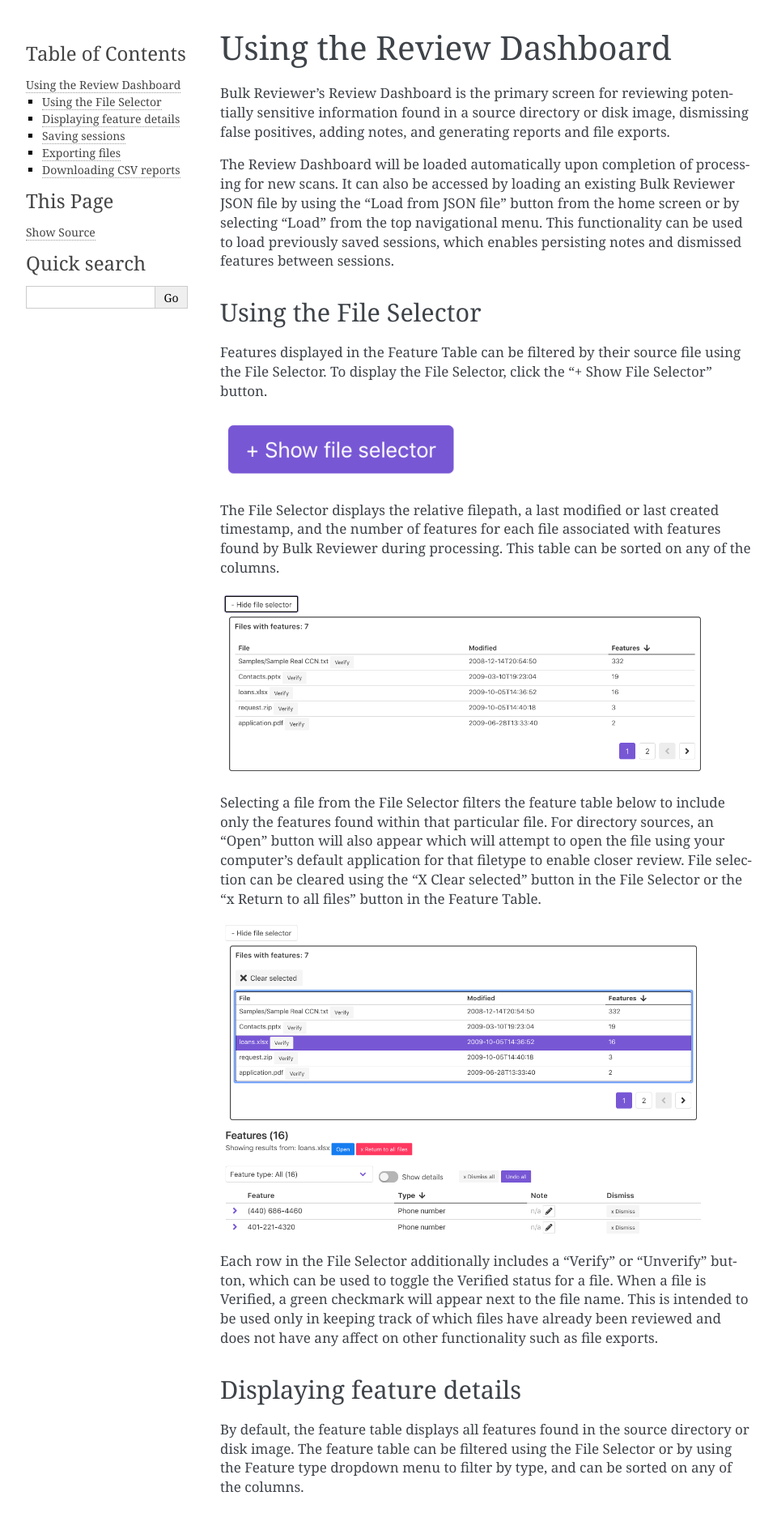
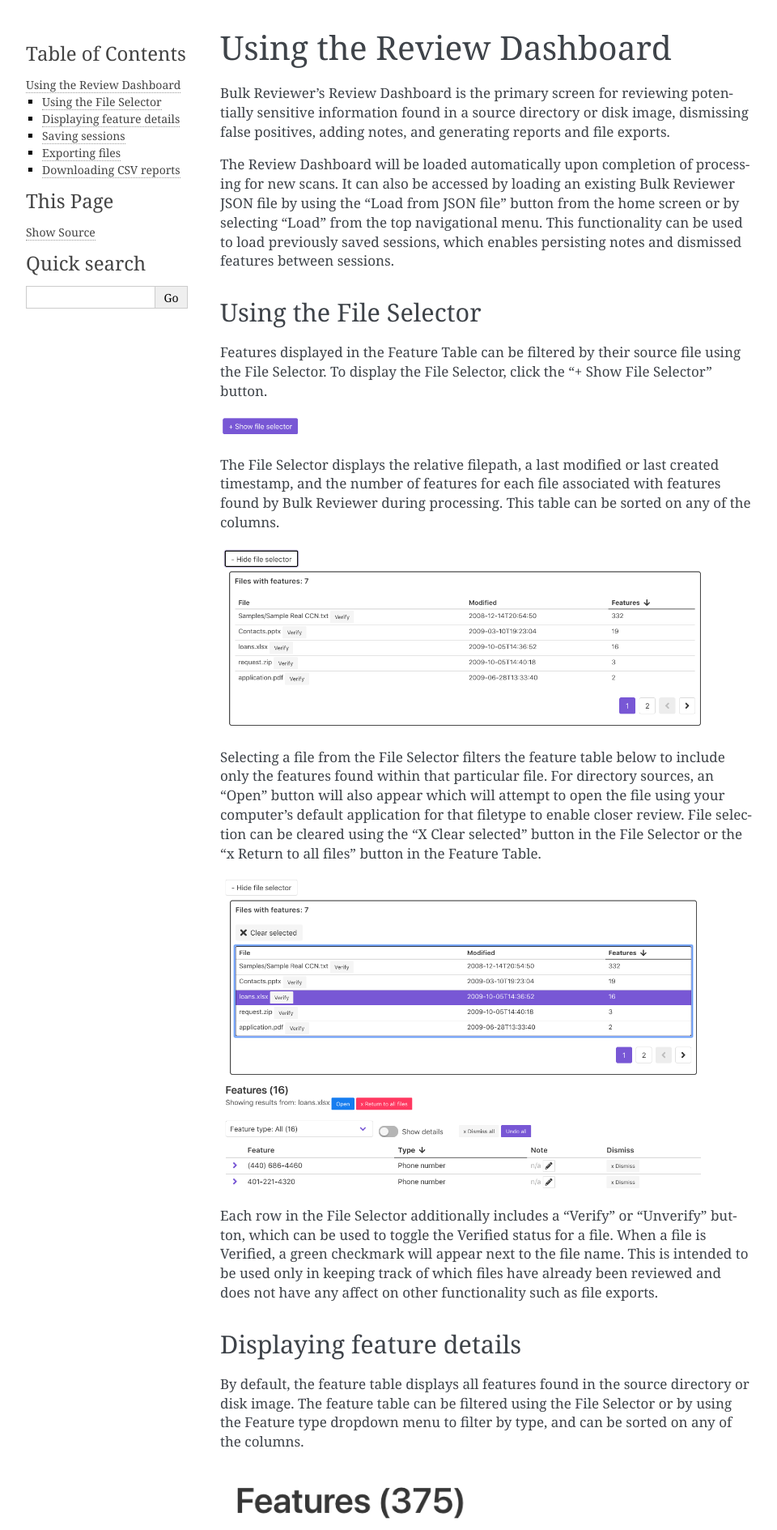
Before and after one commit to bulk-reviewer/bulk-reviewer, a Sphinx documentation site: the page built from docs/reviewdashboard.rst, in a window 1280 px wide. Shown: the top 1889 px of the page at 81% size, without its empty margins (148-1108 px from the left). Built offline with Sphinx 7.4.7, drawn with Linux system fonts in a browser that asks for light colours.

Commit message:
Resize images

```diff
--- a/docs/reviewdashboard.rst
+++ b/docs/reviewdashboard.rst
@@ -10,7 +10,7 @@
 Features displayed in the Feature Table can be filtered by their source file using the File Selector. To display the File Selector, click the "+ Show File Selector" button.
 
 .. image:: images/FileSelectorButton.png
-  :width: 300
+  :width: 100
   :alt: Image of Show File Selector button
 
 The File Selector displays the relative filepath, a last modified or last created timestamp, and the number of features for each file associated with features found by Bulk Reviewer during processing. This table can be sorted on any of the columns.
@@ -57,7 +57,7 @@
 To save the current state of your session, choose "Save" from the Actions dropdown menu. Sessions are saved as a JSON file and include all relevant data, including notes and Dismissed status for features and Verified status for files. The resulting dialog will prompt you to choose a location and filename for the save file.
 
 .. image:: images/Actions.png
-  :width: 300
+  :width: 150
   :alt: Image of Actions dropdown
 
 At any time later, you can re-load your session from the resulting saved file. For file exports to work properly, the source directory or disk image must be available at the same filepath as recorded.
@@ -67,7 +67,7 @@
 Bulk Reviewer supports two types of file exports: Cleared and Private.
 
 .. image:: images/Actions.png
-  :width: 300
+  :width: 150
   :alt: Image of Actions dropdown
 
 **Cleared files** are files associated with no un-dismissed features. This includes files for which bulk_extractor found no private information and files for which all associated features were dismissed during the review process. To export cleared files, choose "Export cleared files (no PII)" from the Actions dropdown menu and then select an empty directory to write the new files to. Bulk Reviewer will copy (or, for disk image sources, carve) each cleared file to this new directory, retaining the original directory structure. The resulting directory will also include a ``_BulkReviewer_README.txt`` file containing contextual information about the source and file export and a list of files excluded from the export for containing PII.
@@ -77,7 +77,7 @@
 For disk image sources, two checkboxes located directory above the Actions dropdown menu enable users to indicate whether exported files should have their last modified dates restored from values recorded in the DFXML for the disk image and whether to include unallocated files (e.g. deleted files) in exports. These options apply to both Cleared and Private exports.
 
 .. image:: images/ActionsDiskImage.png
-  :width: 300
+  :width: 200
   :alt: Image of Actions dropdown with disk image options
 
 Downloading CSV reports
@@ -85,5 +85,5 @@
 To download a CSV representation of the feature data for a Bulk Reviewer session, choose "Download CSV report" from the Actions dropdown menu. The resulting dialog will prompt you to choose a location and filename for the save file. These reports may be particularly helpful in supporting redaction workflows in tandem with Private file exports.
 
 .. image:: images/Actions.png
-  :width: 300
+  :width: 150
   :alt: Image of Actions dropdown
```
